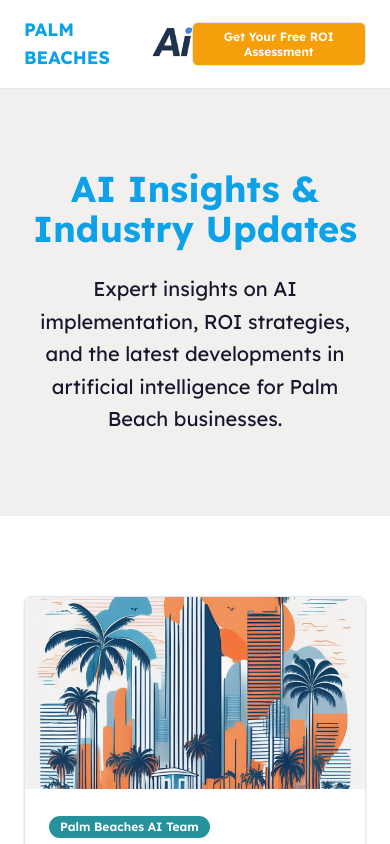
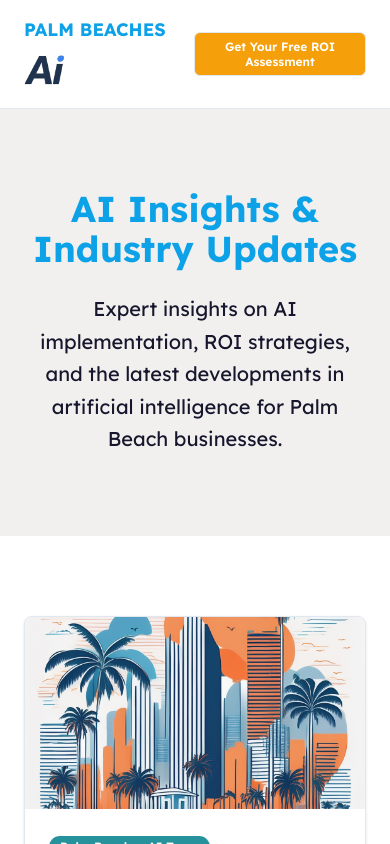
Before and after one commit to HamletHub/palmbeachesai, a Next.js app: page /blog in a window 390 px wide. Shown: the top 844 px of the page. Built offline with nearby package versions, Linux system fonts and the light colour scheme; no server answers.

Commit message:
updated button and logo in header for mobile

```diff
--- a/src/components/Header.tsx
+++ b/src/components/Header.tsx
@@ -15,11 +15,11 @@ export function Header({ hideContactNav = false, hideCtaButton = false, currentP
   return (
     <header className="border-b border-border bg-background/95 backdrop-blur-sm sticky top-0 z-50">
       <div className="max-w-7xl mx-auto px-6 lg:px-8 py-4">
-        <div className="flex items-center justify-between">
+        <div className="flex items-center justify-between gap-2 md:gap-4">
           {/* Logo and Motto */}
-          <div className="flex items-center gap-3">
+          <div className="flex items-center gap-2 md:gap-3 min-w-0 flex-shrink">
             <Logo variant="horizontal" size="sm" logoPosition="left" />
-            <div className="hidden md:block text-lg font-bold text-accent">
+            <div className="hidden md:block text-lg font-bold text-accent whitespace-nowrap">
               AI → ROI
             </div>
           </div>
--- a/src/components/Logo.tsx
+++ b/src/components/Logo.tsx
@@ -35,8 +35,8 @@ export function Logo({
     : { width: 80, height: 80 };
 
   return (
-    <div className={`flex items-center gap-3 ${containerClasses[logoPosition]}`}>
-      <span className="text-lg md:text-xl font-bold text-primary">
+    <div className={`flex items-center gap-2 md:gap-3 flex-wrap ${containerClasses[logoPosition]}`}>
+      <span className="text-lg md:text-xl font-bold text-primary whitespace-normal">
         PALM BEACHES
       </span>
       <Image
```
